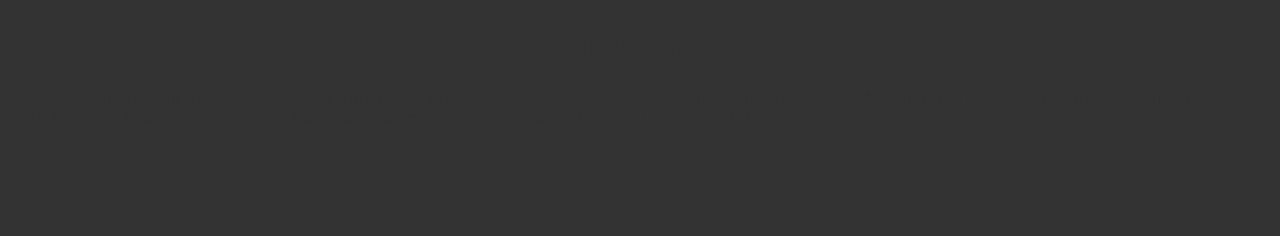
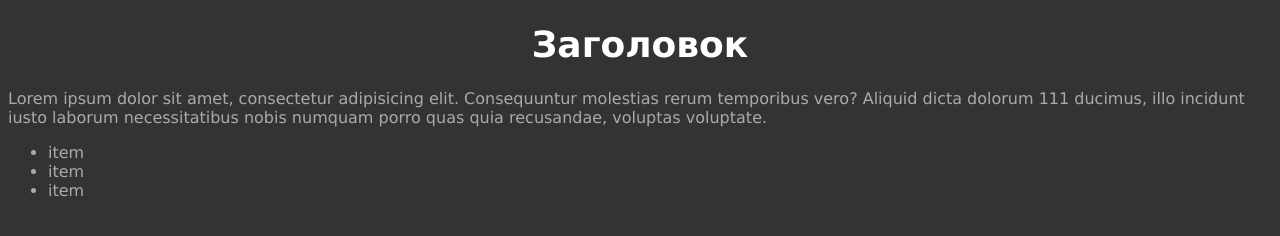
Before and after one commit to Youn1cs/git, a website: page app/index.html in a window 1280 px wide. Drawn offline with Linux system fonts and the light colour scheme.

Commit message:
Добавил список

```diff
--- a/app/index.html
+++ b/app/index.html
@@ -17,5 +17,11 @@
 
     ducimus, illo incidunt iusto laborum necessitatibus nobis numquam porro quas quia recusandae, voluptas voluptate.</p>
 
+<ul>
+    <li>item</li>
+    <li>item</li>
+    <li>item</li>
+</ul>
+
 </body>
 </html>
--- a/app/style.css
+++ b/app/style.css
@@ -1,7 +1,7 @@
 body {
     font-size: 16px;
     font-family: Verdana;
-    color: #333;
+    color: #aaa;
     background-color: #333;
 
 }
@@ -9,4 +9,5 @@ body {
 h1 {
     font-size: 36px;
     text-align: center;
+    color: #fff;
 }
```
